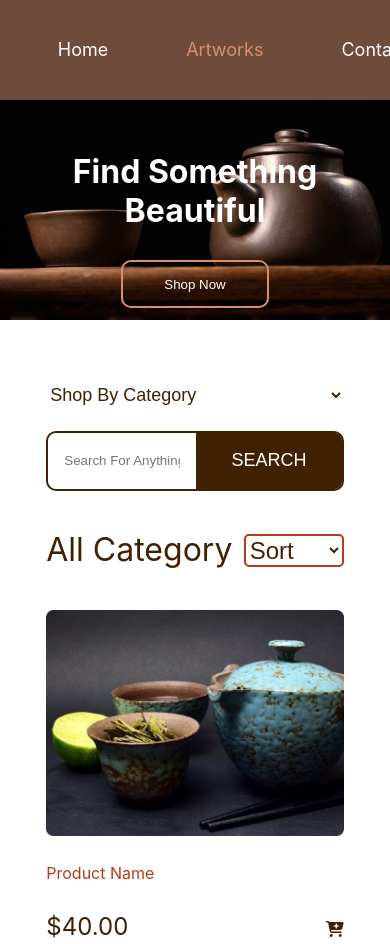
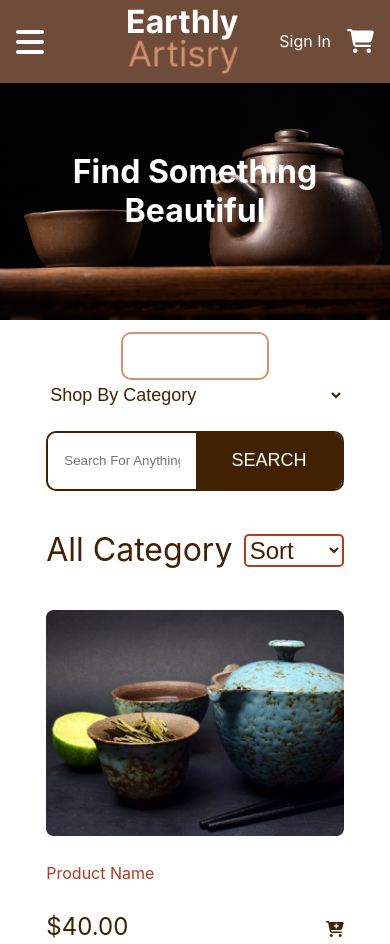
Before and after one commit to IrakliGvin/final, a plain HTML site: page Artworks.html in a window 390 px wide. Shown: the top 944 px of the page. Drawn offline with Linux system fonts and the light colour scheme; files whose address does not match are found by name.

Commit message:
chascoreba

```diff
--- a/Artworks.html
+++ b/Artworks.html
@@ -6,13 +6,14 @@
     <link rel="stylesheet" href="css/reset.css">
     <script src="https://kit.fontawesome.com/1cff0f65b0.js" crossorigin="anonymous"></script>
     <link rel="stylesheet" href="css/style.css">
-
+    <link rel="stylesheet" href="css/1500px.css">
     <link rel="stylesheet" href="css/1024px.css">
     <title>Artworks</title>
 </head>
 <body>
     <div class="conteiner">
         <header class="header">
+            <i class="fa-solid fa-bars"></i>
             <nav>
                 <ul class="header_ul">
                     <li class="header_li header_li_1"><a href="index.html"class="header_a">Home</a></li>
@@ -21,8 +22,15 @@
                 </ul>
             </nav>
 
-            <a href="index.html"><img src="imgs/logo.svg" alt="page logo: EarthlyArtisry"></a>
 
+            <a href="index.html" class="desctop_logo"><img src="imgs/logo.svg" alt="page logo: EarthlyArtisry"></a>
+
+            <a href="index.html">
+                <div class="mobile_logo">
+                    <img src="imgs/mobile/logo 1.png" alt="">
+                    <img src="imgs/mobile/logo 2.png" alt="">
+                </div>
+            </a>
 
             <div class="signin_cart">
                 <a href="Notfound.html" class="signin"><p>Sign In</p></a>
--- a/css/1024px.css
+++ b/css/1024px.css
@@ -1,6 +1,30 @@
 @media (max-width: 1024px){
 
 
+
+header{
+    padding: 9px 4.1%;
+}
+
+
+.header_ul{
+    display: none;
+}
+
+.fa-bars{
+    display: block;
+    font-size: 3.2rem;
+
+}
+
+.desctop_logo{
+    display: none;
+}
+
+.mobile_logo{
+    display: flex;
+    flex-direction: column;
+}
 
 
     .Hero{
--- a/css/style.css
+++ b/css/style.css
@@ -41,6 +41,16 @@ header {
 
   z-index: 999999999;
 }
+
+.fa-bars{
+  display: none;
+}
+
+.mobile_logo{
+  display: none;
+}
+
+
 
 ul {
   display: flex;
@@ -140,6 +150,7 @@ h1 {
   border-radius: 10px;
 
   cursor: pointer;
+  margin-top: 72px;
 }
 
 .shopnow_btn:hover {
@@ -442,6 +453,9 @@ h1 {
   color: #402101;
   text-align: left;
 }
+
+
+
 
 .havequestion h5 {
   color: rgba(64, 33, 1, 1);
```
Also changed, not shown: Contact.html (+9 -1 lines), css/1780px.css (added, +19 -0 lines), index.html (+9 -2 lines), imgs/mobile/logo 1.png (added), imgs/mobile/logo 2.png (added).
